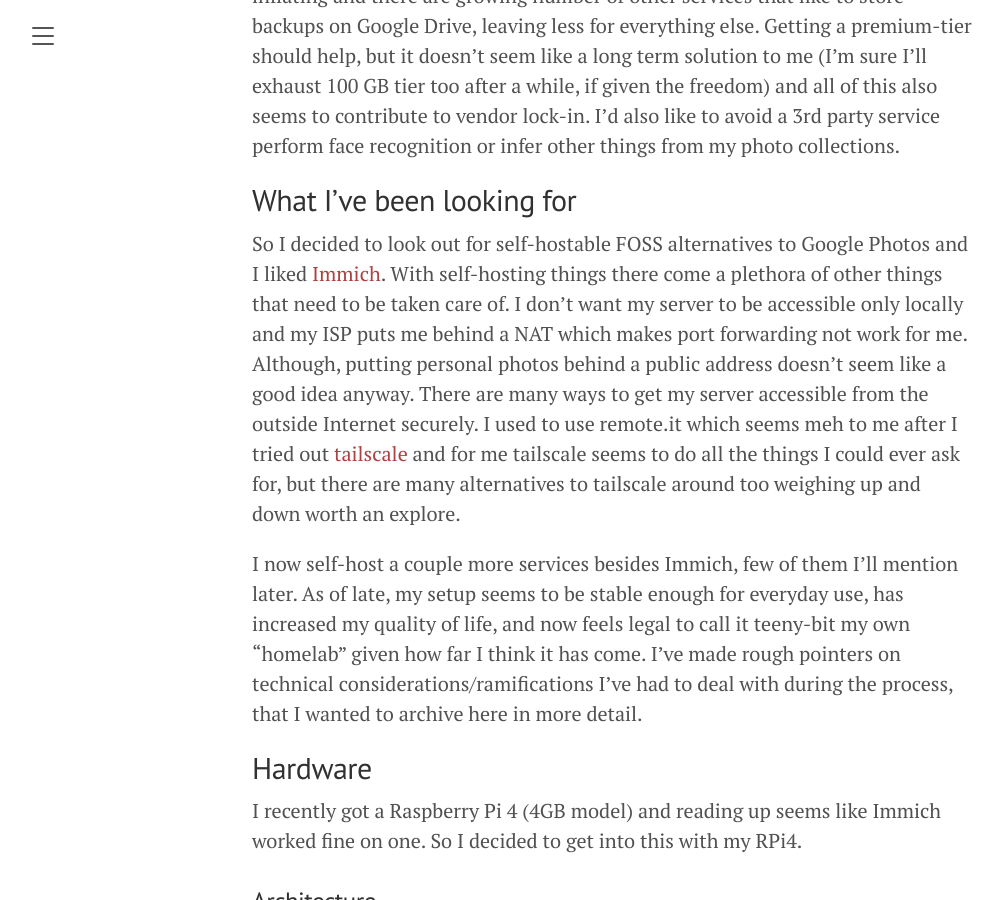
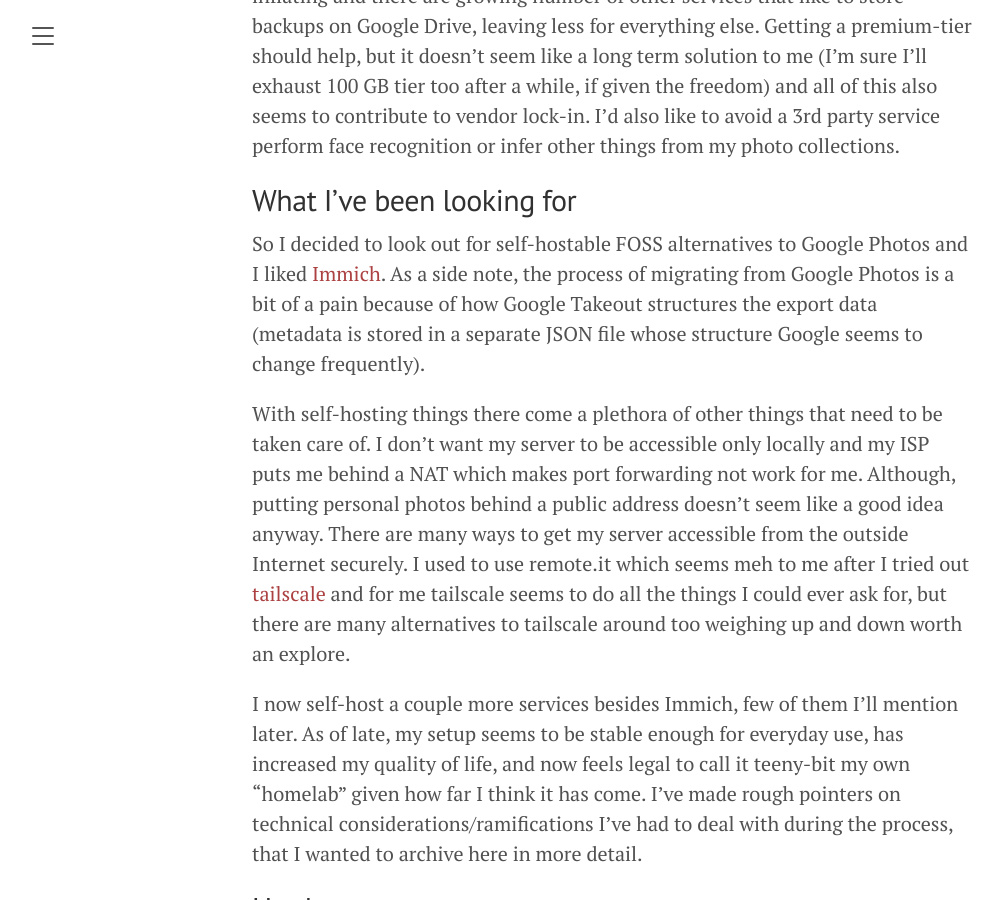
Before and after one commit to ritiek/ritiek.github.io, a Jekyll site: the page built from _posts/2023-12-26-homelabbing-on-a-raspberry-pi-4.md, in a window 1280 px wide and 900 px high, scrolled down 545 px. Shown: the whole window, without its empty margins (28-1031 px from the left). Built offline with Jekyll 4.4.1, drawn with Linux system fonts in a browser that asks for light colours; nearby versions of some CDN libraries.

Commit message:
Pains of Google Takeout

```diff
--- a/_posts/2023-12-26-homelabbing-on-a-raspberry-pi-4.md
+++ b/_posts/2023-12-26-homelabbing-on-a-raspberry-pi-4.md
@@ -22,8 +22,11 @@
 ## What I've been looking for
 
 So I decided to look out for self-hostable FOSS alternatives to Google Photos and I liked
-[Immich](https://github.com/immich-app/immich). With self-hosting things there come a plethora of other
-things that need to be taken care of. I don't
+[Immich](https://github.com/immich-app/immich). As a side note, the process of migrating from Google Photos is
+a bit of a pain because of how Google Takeout structures the export data (metadata is stored in a separate JSON file
+whose structure Google seems to change frequently).
+
+With self-hosting things there come a plethora of other things that need to be taken care of. I don't
 want my server to be accessible only locally and my ISP puts me behind a NAT which makes port forwarding
 not work for me. Although, putting personal photos behind a public address doesn't seem like a good idea
 anyway. There are many ways to get my server accessible from the outside Internet securely.
```
